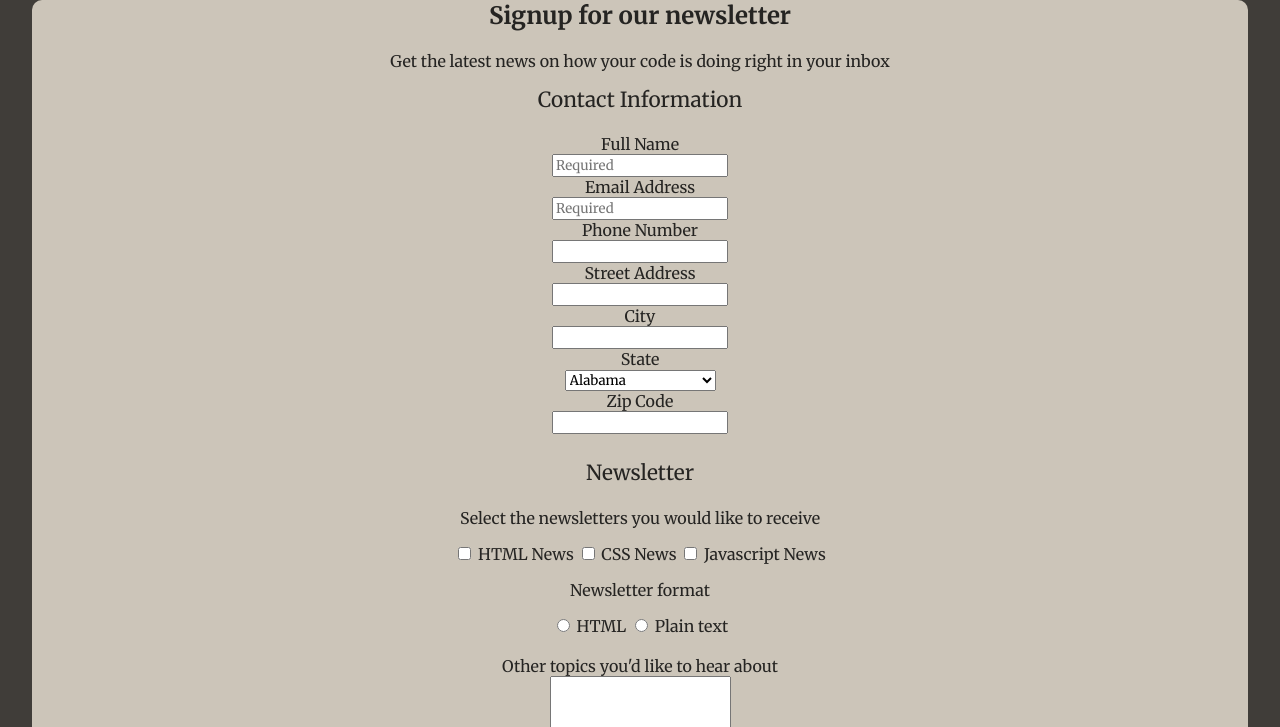
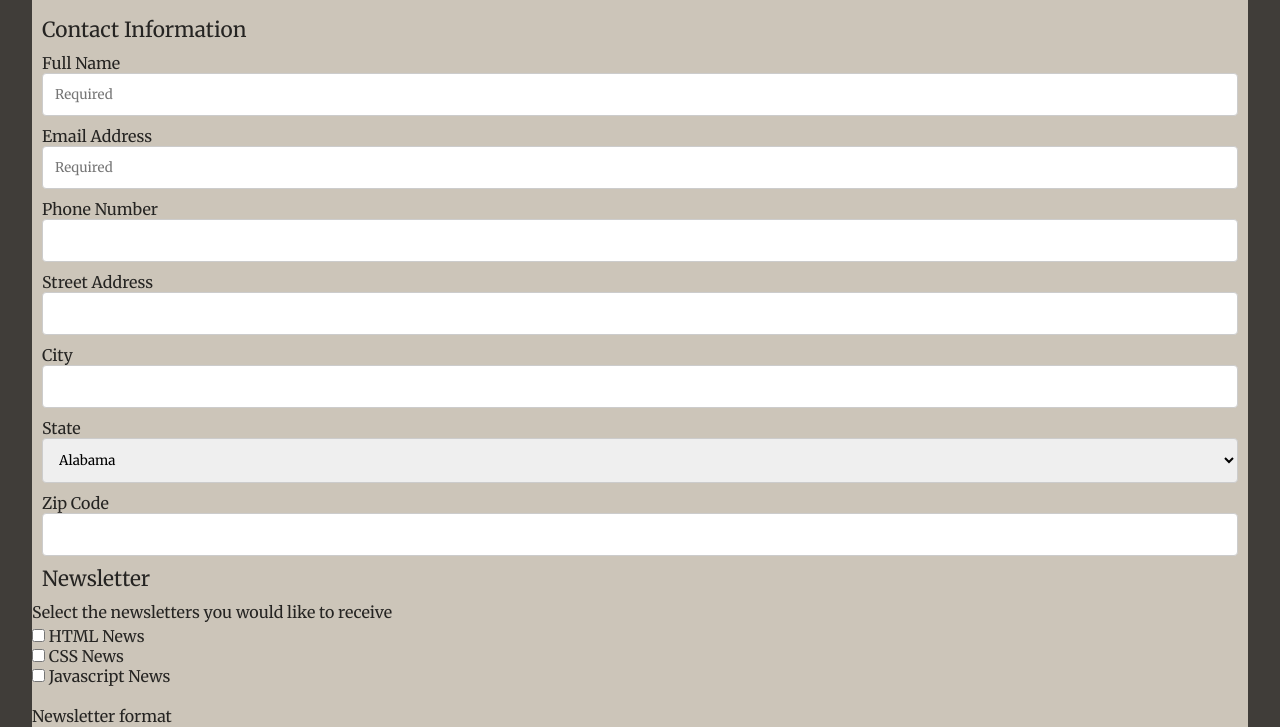
Before and after one commit to jakeowens93/treehouse-project-3, a plain HTML site: page index.html in a window 1280 px wide. Shown: the part 133-860 px from the top of the page. Drawn offline with Linux system fonts and the light colour scheme.

Commit message:
initial css configuration

```diff
--- a/css/styles.css
+++ b/css/styles.css
@@ -1,13 +1,18 @@
 
 *{
   font-family: 'Merriweather', serif;
+  margin: 0;
+  padding:0;
+  box-sizing: border-box;
 }
 html{
-  font-size: 16px;
   color: #252422;
 }
 body{
   background:#403D39;
+}
+p {
+  padding-bottom: 4px;
 }
 .header{
   background:#403D39;
@@ -17,14 +22,32 @@ body{
   margin:-8px -10px 0 -8px;
 }
 .container{
-  text-align: center;
   width: 95vw;
   margin: auto;
   background-color:#CCC5B9;
   border-radius: 10px;
+  display: flex;
+  flex-direction: column;
 }
+.signup{
+  margin:10px;
+  text-align: center;
+  border-bottom: solid 3px black;
+}
+.contact input, textarea, select {
+  width: 100%;
+  padding: 12px;
+  border: 1px solid #ccc;
+  border-radius: 4px;
+  box-sizing: border-box;
+  resize: vertical;
+}
+.contact li{
+  margin: 10px;
+}
+
 ul{
-  list-style: none;
+  list-style-type: none;
   padding-left: 0;
 }
 .btn{
@@ -43,4 +66,5 @@ fieldset{
 }
 legend{
   font-size: 1.3rem;
+  margin: 10px;
 }
--- a/index.html
+++ b/index.html
@@ -3,17 +3,21 @@
   <link rel="stylesheet" href="css/styles.css">
   <link rel="preconnect" href="https://fonts.gstatic.com">
   <link href="https://fonts.googleapis.com/css2?family=Merriweather:ital,wght@0,400;0,700;1,400&display=swap" rel="stylesheet">
+  <meta name="viewport" content="width=device-width, initial-scale=1">
   </head>
   <body>
     <div class="header">
   <h1>THE CODE REVIEW</h1>
 </div>
     <div class="container">
+      <div class="signup">
     <h2>Signup for our newsletter</h2>
     <p>Get the latest news on how your code is doing right in your inbox</p>
+  </div>
       <form action="post">
         <fieldset>
-          <legend>Contact Information</legend>
+          <div class="contact">
+        <legend>Contact Information</legend>
           <ul>
         <li>
         <label for="name">Full Name</label><br>
@@ -96,21 +100,30 @@
         <input type="text" id="zip" name="user_zip">
       </li>
       </ul>
+    </div>
         </fieldset>
         <fieldset>
           <legend>Newsletter</legend>
           <p>Select the newsletters you would like to receive</p>
+          <ul>
+            <li>
           <input type="checkbox" id="htmlnews" name="subscription">
-          <label for="htmlnews"> HTML News </label>
+          <label for="htmlnews"> HTML News </label></li>
+          <li>
           <input type="checkbox" id="cssnews" name="subscription">
-          <label for="cssnews"> CSS News </label>
+          <label for="cssnews"> CSS News </label></li>
+          <li>
           <input type="checkbox" id="javascript" name="subscription">
-          <label for="javascript"> Javascript News </label>
+          <label for="javascript"> Javascript News </label></li><br>
+        </ul>
           <p>Newsletter format</p>
+          <ul>
+            <li>
           <input type="radio" id="htmlformat" name="format">
-          <label for="htmlformat">HTML</label>
+          <label for="htmlformat">HTML</label></li>
+          <li>
           <input type="radio" id="plaintext" name="format">
-          <label for="plaintext">Plain text</label><br><br>
+          <label for="plaintext">Plain text</label></li><br><br>
           <label for="othertopics">Other topics you'd like to hear about</label><br>
           <textarea id="othertopics" name="other" rows="4"></textarea>
         </fieldset>
```
